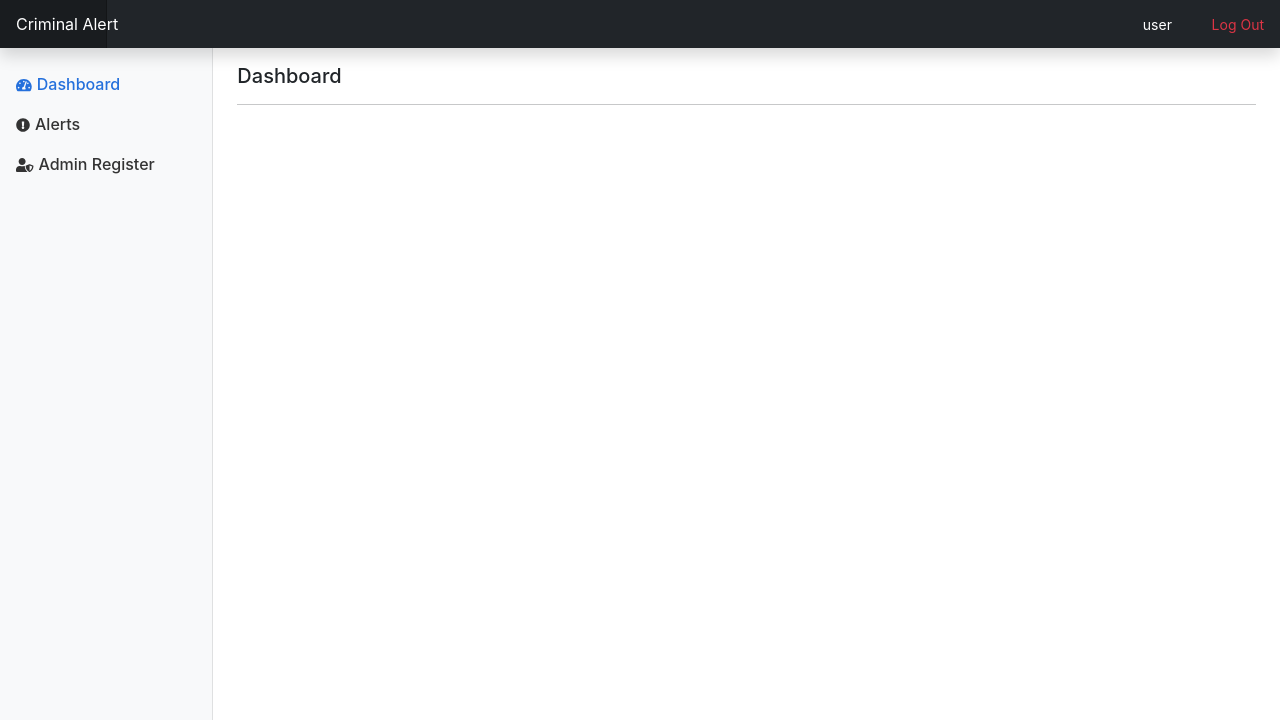
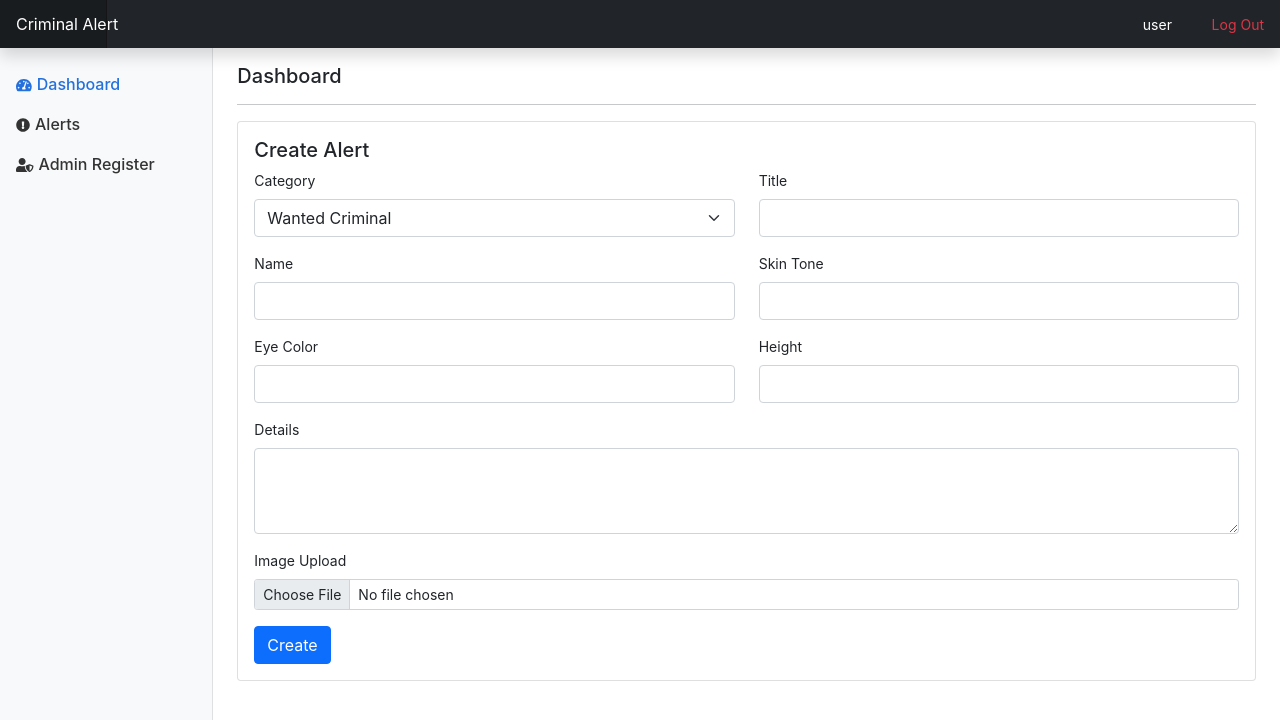
Before and after one commit to Shetty073/criminal-alert-app, a React (Create React App) app: page /dashboard in a window 1280 px wide. Shown: the top 720 px of the page. Built offline with nearby package versions, Linux system fonts and the light colour scheme; no server answers; sample sign-in values are in the browser's storage.

Commit message:
add create alert functionality

```diff
--- /dev/null
+++ b/src/components/createpost/createpost.component.jsx
@@ -0,0 +1,132 @@
+import React, { useState, createRef } from 'react';
+import { createAlert } from '../../storagehelper';
+import { useAuth } from '../../contexts/AuthContext';
+
+export default function CreatePost() {
+    const [loading, setLoading] = useState(false);
+    const [image, setImage] = useState();
+    const [success, setSuccess] = useState(null);
+    const [error, setError] = useState(null);
+
+    const { currentUser } = useAuth();
+
+    const categoryRef = createRef();
+    const titleRef = createRef();
+    const detailsRef = createRef();
+    const imgRef = createRef();
+    const nameRef = createRef();
+    const skinToneRef = createRef();
+    const eyeColorRef = createRef();
+    const heightRef = createRef();
+
+    function handleSubmit(e) {
+        e.preventDefault();
+
+        setSuccess(null);
+        setError(null);
+        setLoading(true);
+
+        createAlert(
+            categoryRef.current.value,
+            titleRef.current.value,
+            detailsRef.current.value,
+            image,
+            currentUser.email
+        ).then((success) => {
+            if(success) {
+                setSuccess('Alert created successfully!');
+            } else {
+                setError('Failed to create the alert');
+            }
+            setLoading(false);
+        }).catch((error) => {
+            console.error(error);
+            setLoading(false);
+        });
+    }
+
+    function handleImageChange(e) {
+        const reader = new FileReader();
+        let file = e.target.files[0];
+
+        if (file) {
+          reader.onload = () => {
+            if (reader.readyState === 2) {
+              setImage(file);
+            }
+          };
+          reader.readAsDataURL(e.target.files[0]);
+        } else {
+          setImage(null);
+        }
+      };
+
+    return (
+        <div className="card">
+            <div className="card-body">
+                <h5 className="card-title">Create Alert</h5>
+
+                <form onSubmit={handleSubmit}>
+                    <div className="row">
+                        <div className="col-md-6">
+                            <div className="mb-3">
+                                <label htmlFor="category" className="form-label">Category</label>
+                                <select className="form-select" defaultValue="1" aria-label="Default select example" ref={categoryRef} id="category">
+                                    <option value="Wanted Criminal">Wanted Criminal</option>
+                                    <option value="Child Abduction">Child Abduction</option>
+                                </select>
+                            </div>
+                        </div>
+                        <div className="col-md-6">
+                            <div className="mb-3">
+                                <label htmlFor="title" className="form-label">Title</label>
+                                <input type="text" className="form-control" id="title" ref={titleRef} />
+                            </div>
+                        </div>
+                    </div>
+                    <div className="row">
+                        <div className="col-md-6">
+                            <div className="mb-3">
+                                <label htmlFor="name" className="form-label">Name</label>
+                                <input type="text" className="form-control" id="name" ref={nameRef} />
+                            </div>
+                        </div>
+                        <div className="col-md-6">
+                            <div className="mb-3">
+                                <label htmlFor="skintone" className="form-label">Skin Tone</label>
+                                <input type="text" className="form-control" id="skintone" ref={skinToneRef} />
+                            </div>
+                        </div>
+                    </div>
+                    <div className="row">
+                        <div className="col-md-6">
+                            <div className="mb-3">
+                                <label htmlFor="eyecolor" className="form-label">Eye Color</label>
+                                <input type="text" className="form-control" id="eyecolor" ref={eyeColorRef} />
+                            </div>
+                        </div>
+                        <div className="col-md-6">
+                            <div className="mb-3">
+                                <label htmlFor="height" className="form-label">Height</label>
+                                <input type="text" className="form-control" id="height" ref={heightRef} />
+                            </div>
+                        </div>
+                    </div>
+                    <div className="mb-3">
+                        <label htmlFor="details" className="form-label">Details</label>
+                        <textarea className="form-control" id="details" ref={detailsRef} rows="3"></textarea>
+                    </div>
+                    <div className="mb-3">
+                        <label htmlFor="img" className="form-label">Image Upload</label>
+                        <input onChange={handleImageChange} className="form-control form-control-sm" accept=".jpg, .jpeg, .png"
+                        id="img" ref={imgRef} type="file" />
+                    </div>
+                    {error && <div className="alert alert-danger">{error}</div>}
+                    {success && <div className="alert alert-success">{success}</div>}
+                    <button disabled={loading} type="submit" className="btn btn-primary">Create</button>
+                </form>
+
+            </div>
+        </div>
+    )
+}
--- a/src/firebase.js
+++ b/src/firebase.js
@@ -1,5 +1,7 @@
 import firebase from 'firebase/app';
 import 'firebase/auth';
+import 'firebase/firestore';
+import 'firebase/storage';
 
 // ! 🚨 NOTE 🚨: Right now we are registering new admin users via
 // ! createUserWithEmailAndPassword() method. This method automatically
@@ -20,5 +22,12 @@ const app = firebase.initializeApp({
     measurementId: process.env.REACT_APP_FIREBASE_MEASUREMENT_ID
 });
 
+firebase.firestore().settings({
+    timestampsInSnapshots: true,
+    merge: true,
+});
+
 export const auth = app.auth();
+export const firestore = firebase.firestore();
+export const storage = firebase.storage();
 export default app;
--- a/src/pages/dashboard/dashboard.page.jsx
+++ b/src/pages/dashboard/dashboard.page.jsx
@@ -1,4 +1,5 @@
 import React from 'react';
+import CreatePost from '../../components/createpost/createpost.component';
 
 import './dashboard.style.css';
 
@@ -9,7 +10,8 @@ function Dashboard() {
             <h5 className="mt-3">Dashboard</h5>
             <hr />
 
-
+            <CreatePost />
+            <br />
 
         </main>
     );
--- /dev/null
+++ b/src/storagehelper.js
@@ -0,0 +1,35 @@
+import { firestore, storage } from "./firebase";
+
+export async function createAlert(category, title, details, image, uploadedby) {
+    const alertsDb = firestore.collection('alerts');
+    let imageUrl = '';
+
+    if (image) {
+        const storageRef = storage.ref();
+        const imageRef = storageRef.child(`images/${image.name}`);
+        try {
+            let snapshot = await imageRef.put(image);
+            imageUrl = await snapshot.ref.getDownloadURL();
+        } catch (error) {
+            console.error(error);
+            return false;
+        }
+    } else {
+        imageUrl = '';
+    }
+
+    try {
+        await alertsDb.add({
+            category: category,
+            title: title,
+            details: details,
+            image: imageUrl,
+            uploadedby: uploadedby
+        });
+
+        return true;
+    } catch (error) {
+        return false
+    }
+
+}
```
